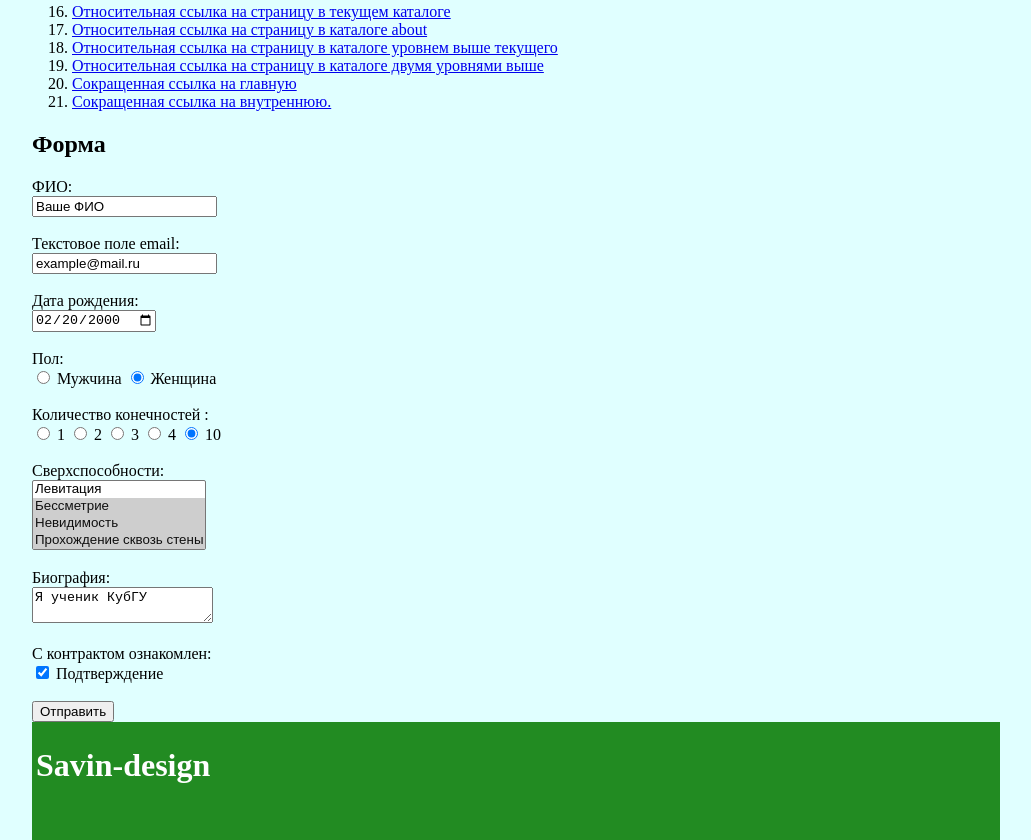
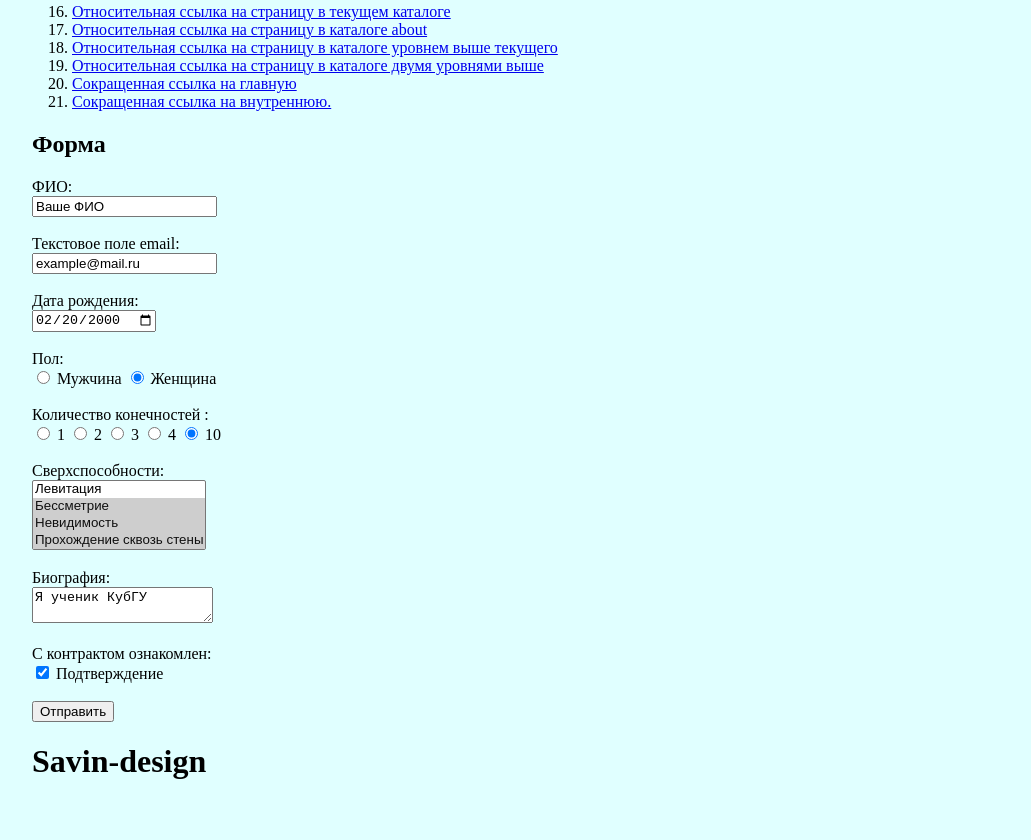
Before and after one commit to dasavin/web2, a plain HTML site: page index.html in a window 1280 px wide. Shown: the part 1156-1996 px from the top of the page, without its empty margins (128-1159 px from the left). After the commit the page ends 1957 px from the top, so only its background shows below. Drawn offline with Linux system fonts and the light colour scheme.

Commit message:
Update style.css

```diff
--- a/style.css
+++ b/style.css
@@ -47,12 +47,3 @@ body
 		{
 			background-color:#228B22	;
 		}
-		footer
-		{
-			width: 100%;
-			height: 110px;
-			background-color: #228B22	;
-
-			padding:4px;
-			color: #FFFFFF;
-		}
```
